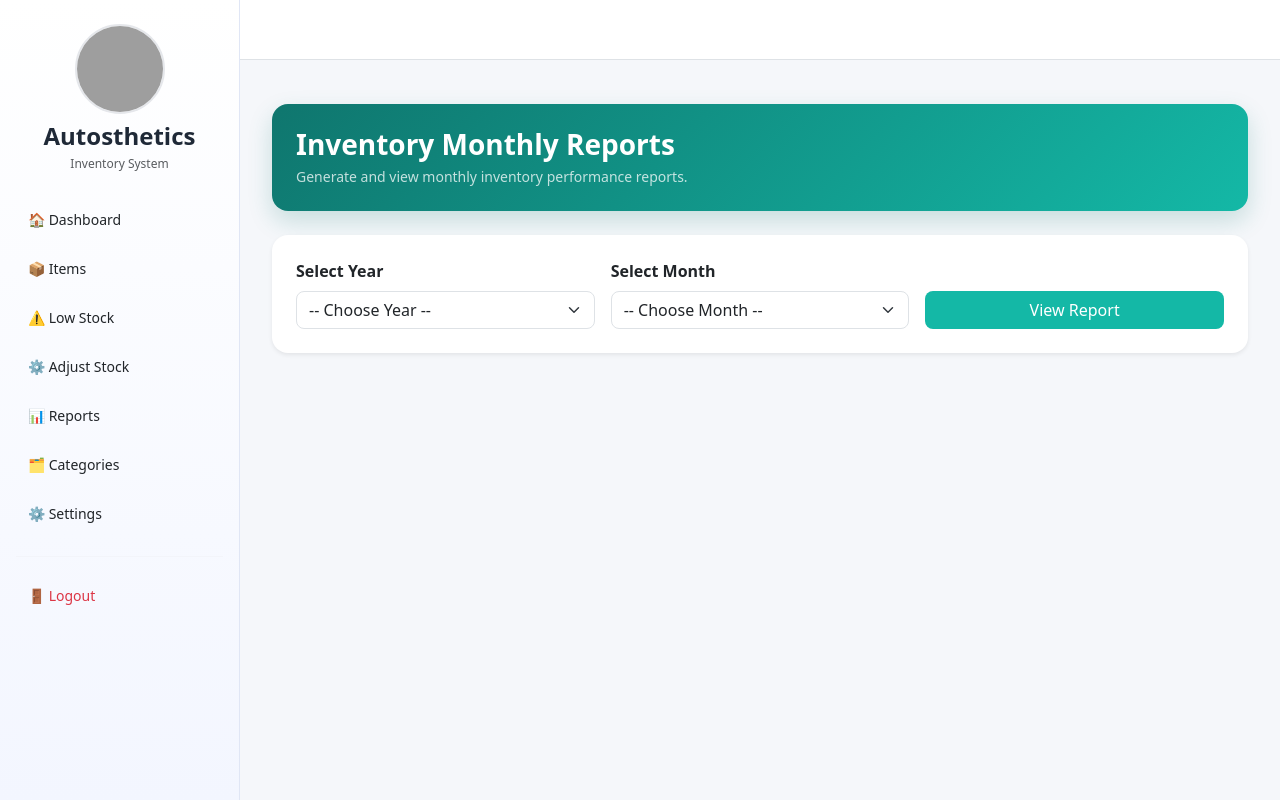
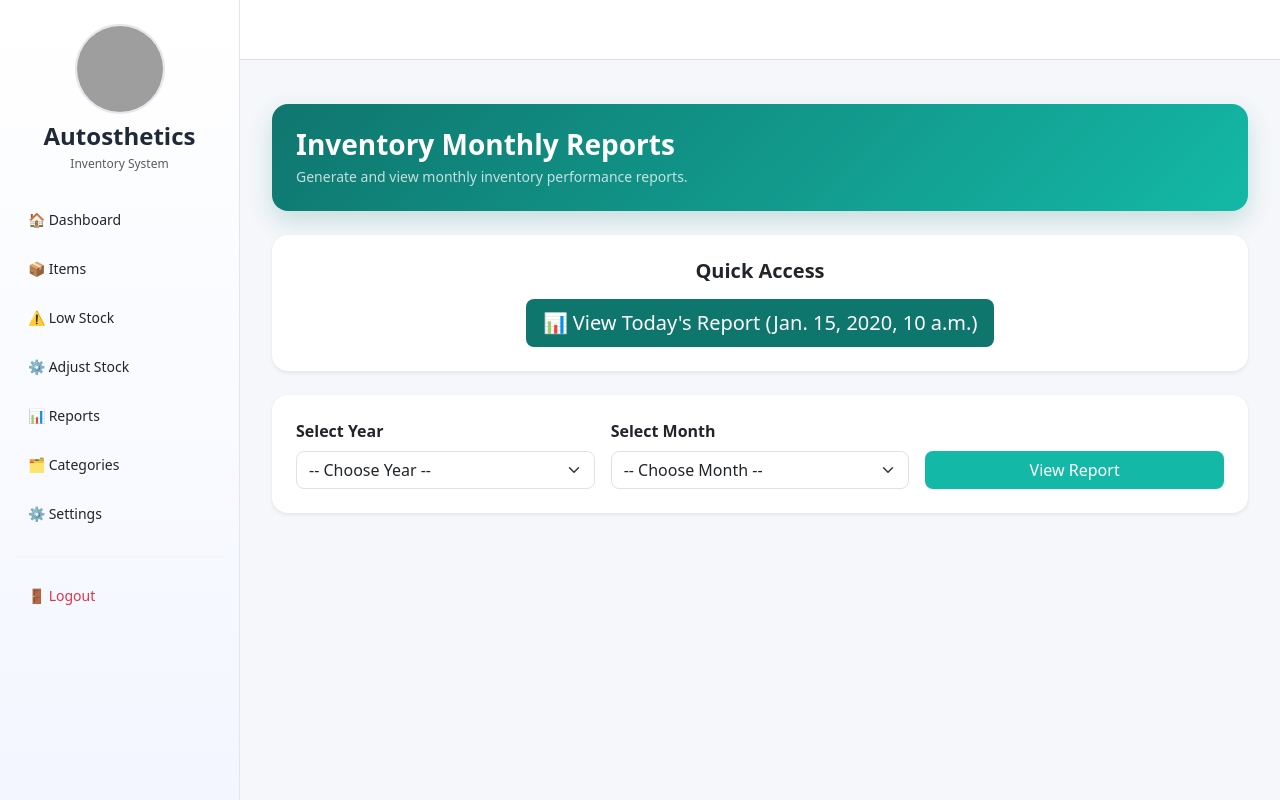
Before and after one commit to Queencxieaen/autoshop_inventory, a Django app: template inventory/templates/inventory/reports_home.html in a window 1280 px wide. Run offline with Django 3.2, Linux system fonts and the light colour scheme; the template is opened without the code that fills it: most values are stand-ins (such as "Sample title", 1, 10 or a date in 2020); grey boxes are pictures that could not be loaded.

Commit message:
Improved the reports home to have access to the current daily report

```diff
--- a/inventory/templates/inventory/reports_home.html
+++ b/inventory/templates/inventory/reports_home.html
@@ -13,6 +13,22 @@
             Generate and view monthly inventory performance reports.
         </p>
     </div>
+
+    <!-- QUICK ACCESS -->
+<div class="card shadow-sm border-0 rounded-4 mb-4">
+    <div class="card-body p-4 text-center">
+
+        <h5 class="fw-bold mb-3">Quick Access</h5>
+
+        <a href="{% url 'daily_detail' today.year today.month today.day %}"
+           class="btn btn-lg text-white"
+           style="background:#0f766e;">
+
+           📊 View Today's Report ({{ today }})
+        </a>
+
+    </div>
+</div>
 
     <!-- REPORT GENERATOR CARD -->
     <div class="card shadow-sm border-0 rounded-4">
```
Also changed, not shown: inventory/views.py (+6 -1 lines).
